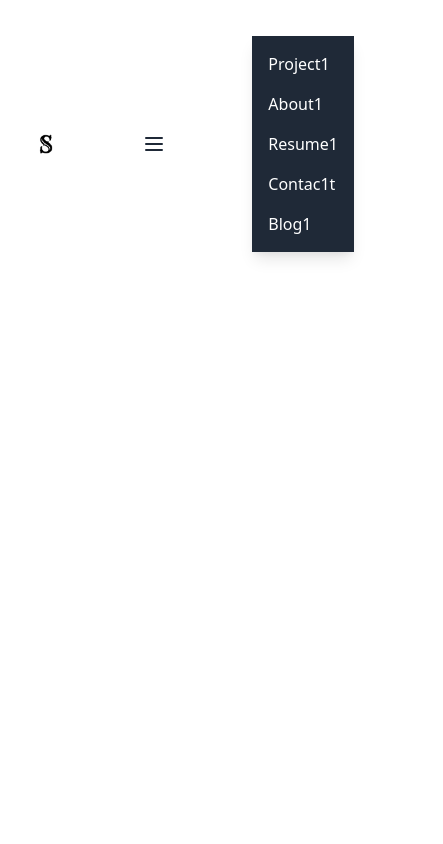
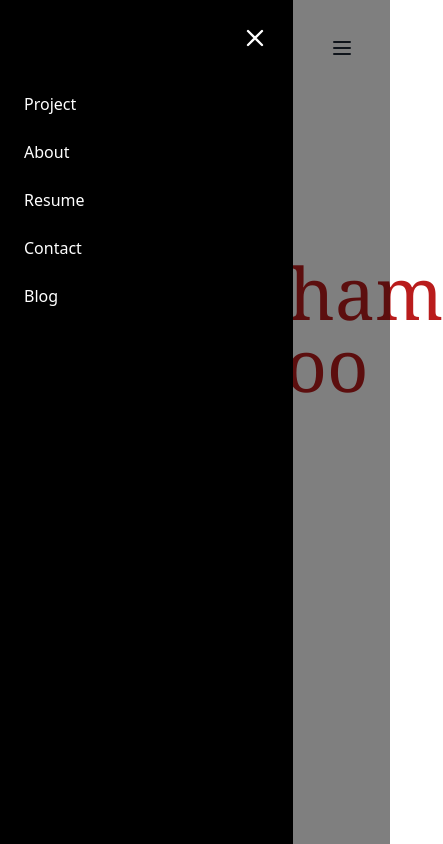
Before and after one commit to Subhamsahoo2003/Portfolio, a website: page index.html in a window 390 px wide. Both pictures are taken after a click on the button "Open menu". Shown: the whole page, 443 px wide, since content can reach past the window. Drawn offline with nearby package versions, Linux system fonts and the light colour scheme.

Commit message:
Done with responsiveness and fixed the bug in code

```diff
--- a/index.html
+++ b/index.html
@@ -9,7 +9,8 @@
     <link rel="icon" type="image/x-icon" href="favicon-16x16.png">
     <script src="index.js" defer></script>
 </head>
-<body><header class="space-x-9 items-center p-3">
+<body>
+    <header class="space-x-9 items-center p-3">
     <div class="bg-white text-black p-3  justify-center  items-center cursor-pointer  ">
 
 <!-- <nav>Home</nav> -->
@@ -33,30 +34,29 @@
             <path stroke-linecap="round" stroke-linejoin="round" stroke-width="2" d="M4 6h16M4 12h16M4 18h16"></path>
         </svg>
     </button>
-
-
-<!-- // mobile menu -->
-
-<div id="mobile-menu" class="hidden flex flex-col space-y-4 p-4 bg-gray-800 shadow-lg md:hidden text-white" >
-    <a href="#" class="hover:text-blue-500">Project1</a>
-    <a href="#" class="hover:text-blue-500">About1</a>
-    <a href="#" class="hover:text-blue-500">Resume1</a>
-    <a href="#" class="hover:text-blue-500">Contac1t</a>
-    <a href="#" class="hover:text-blue-500">Blog1</a>
-</div>
 </div>
 </nav>
 </header>
+<div id="overlay" class="fixed inset-0 bg-black bg-opacity-50 pointer-events-none transition-opacity duration-300 md:hidden flex flex-col p-6 space-y-6 z-50"></div>
+<aside id="mobile-menu" class="fixed top-0 left-0 h-full w-3/4 max-w-xs bg-black text-white bg-opacity-82 transform -translate-x-full -translate-y-2 transition-transform duration-300 md:hidden flex flex-col p-6 space-y-6 z-50">
+    <button id="close-btn" aria-label="Close menu" class="self-end text-white mb-4">
+    <svg class="w-7 h-7" fill="none" stroke="currentColor" viewBox="0 0 24 24">
+      <path stroke-linecap="round" stroke-linejoin="round" stroke-width="2" d="M6 18L18 6M6 6l12 12"/>
+    </svg>
+  </button>
 
+  <a href="#" class="hover:text-blue-500 ">Project</a>
+  <a href="#" class="hover:text-blue-500">About</a>
+  <a href="#" class="hover:text-blue-500">Resume</a>
+  <a href="#" class="hover:text-blue-500">Contact</a>
+  <a href="#" class="hover:text-blue-500">Blog</a>
 
+</aside>
+<div class="p-32 items-center">
+  <h1 class="text-center  text-7xl p-8 text-red-700 font-extralight font-serif">Subham Sahoo</h1>
+  <h3 class="text-center text-2xl text-gray-700 font-light font-serif -top-96">Full-Stack Developer | AI-ML Enthusiast</h3>
 </div>
+
 </body>
-<!-- <script>
-    const menuBtn = document.getElementById("menu-btn");
-    const mobileMenu = document.getElementById("mobile-menu");
-    menuBtn.addEventListener("click", () => {
-        mobileMenu.classList.toggle("hidden");
-        mobileMenu.classList.toggle("flex");
-    });
-</script> -->
+
 </html>
--- a/index.js
+++ b/index.js
@@ -1,6 +1,29 @@
 const menuBtn = document.getElementById("menu-btn");
 const mobileMenu = document.getElementById("mobile-menu");
-menuBtn.addEventListener("click", () => {
-    mobileMenu.classList.toggle("hidden");
-    // mobileMenu.classList.toggle("inline");
-});
+const overlay = document.getElementById("overlay");
+const closeBtn = document.getElementById("close-btn");
+const body = document.body;
+overlay.classList.add('opacity-0', 'pointer-events-none');
+// open mobile menu()
+function openMenu() {
+    mobileMenu.classList.remove('-translate-x-full','-translate-y-2');
+    mobileMenu.classList.add('translate-y-0');
+    overlay.classList.remove('opacity-0', 'pointer-events-none');
+    overlay.classList.add('opacity-100');
+    body.classList.add('menu-open');
+}
+function closeMenu() {
+    mobileMenu.classList.add('-translate-x-full', '-translate-y-2');
+    overlay.classList.add('opacity-0', 'pointer-events-none');
+    overlay.classList.remove('opacity-100');
+    body.classList.remove('menu-open');
+}
+ menuBtn.addEventListener('click', () => {
+    if (mobileMenu.classList.contains('-translate-x-full')) {
+      openMenu();
+    } else {
+      closeMenu();
+    }
+  });
+   overlay.addEventListener('click', closeMenu);
+  closeBtn.addEventListener('click', closeMenu);
```
